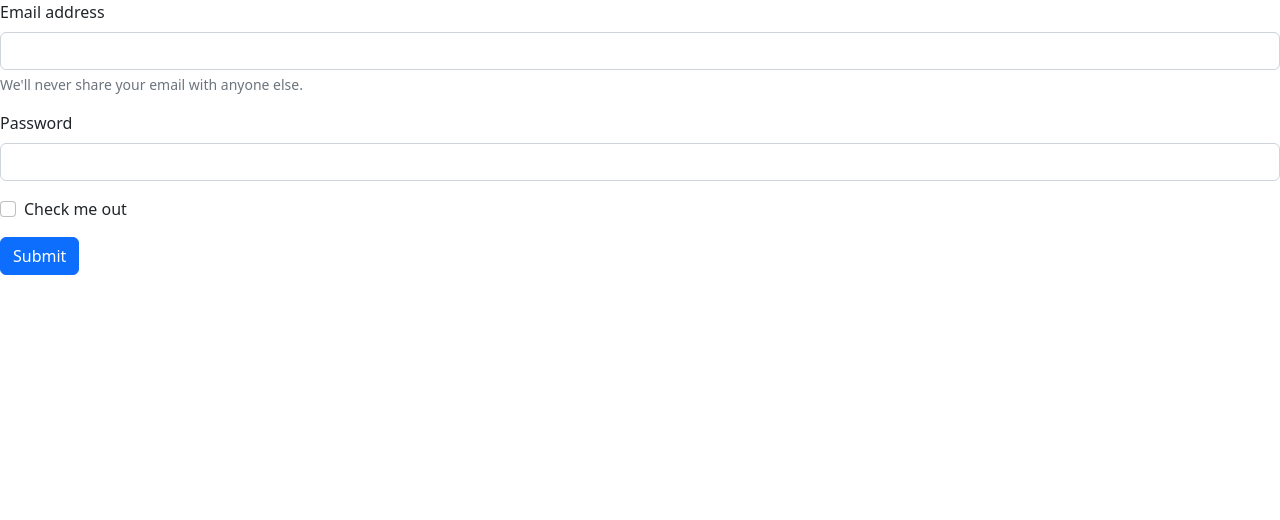
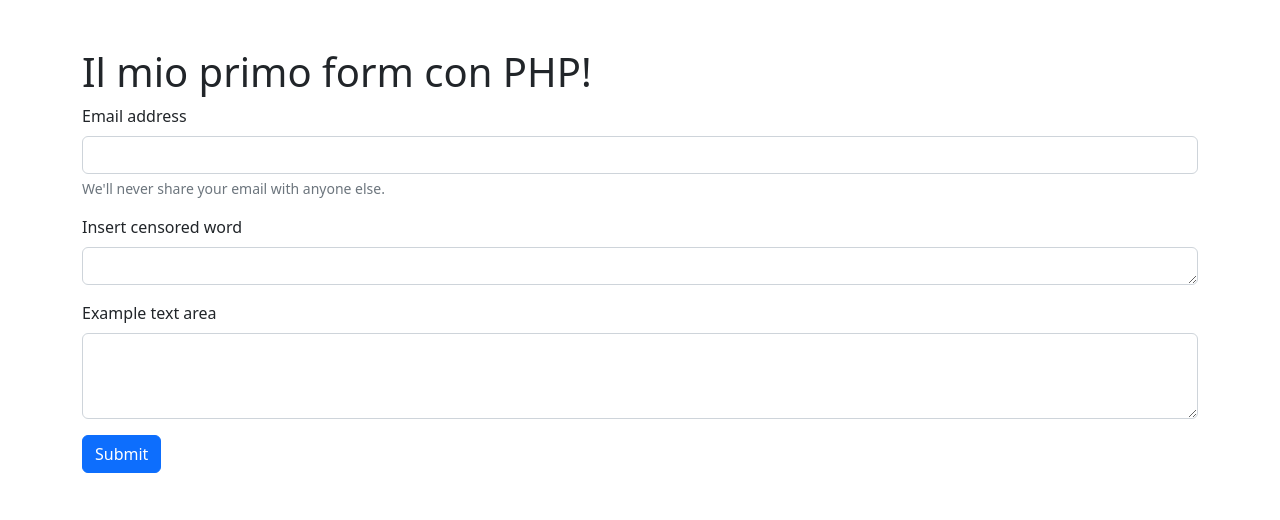
Before and after one commit to LuigginaRossi/php-badwords, a PHP site: page /incomingUserInfo.php in a window 1280 px wide. Shown: the top 520 px of the page. Run offline with PHP 8.4, Linux system fonts and the light colour scheme.

Commit message:
created file to send info and other file to manage the info

```diff
--- a/incomingUserInfo.php
+++ b/incomingUserInfo.php
@@ -19,20 +19,32 @@
     <link rel="stylesheet" href="css/style.css">
 </head>
 
-<body>
-<form action="incomingInfoUser.php" method="POST">
+<body class="container py-5">
+  <h1>Il mio primo form con PHP!</h1>
+  <form action="readUserInfo.php" method="POST">
+    <!-- email -->
     <div class="mb-3">
       <label for="exampleInputEmail1" class="form-label">Email address</label>
-    <input type="email" class="form-control" id="exampleInputEmail1" aria-describedby="emailHelp">
+      <input type="email" class="form-control" id="exampleInputEmail1" aria-describedby="emailHelp"
+      name="email">
       <div id="emailHelp" class="form-text">We'll never share your email with anyone else.</div>
     </div>
+    <!-- password -->
+    <!-- <div class="mb-3">
+      <label for="exampleInputPassword1" class="form-label">Password</label>
+      <input type="password" class="form-control" id="exampleInputPassword1"
+      name="password">
+    </div> -->
     <div class="mb-3">
-    <label for="exampleInputPassword1" class="form-label">Password</label>
-    <input type="password" class="form-control" id="exampleInputPassword1">
+      <label for="exampleFormControlTextarea1" class="form-label">Insert censored word</label>
+      <textarea class="form-control" id="exampleFormControlTextarea1" rows="1"
+      name="censoredWord"></textarea>
     </div>
-  <div class="mb-3 form-check">
-    <input type="checkbox" class="form-check-input" id="exampleCheck1">
-    <label class="form-check-label" for="exampleCheck1">Check me out</label>
+    <!-- testo da modificare -->
+    <div class="mb-3">
+      <label for="exampleFormControlTextarea1" class="form-label">Example text area</label>
+      <textarea class="form-control" id="exampleFormControlTextarea1" rows="3"
+      name="text"></textarea>
     </div>
     <button type="submit" class="btn btn-primary">Submit</button>
   </form>
```
Also changed, not shown: readUserInfo.php (+14 -0 lines). Lines whose indentation alone changed are shown as unchanged.
